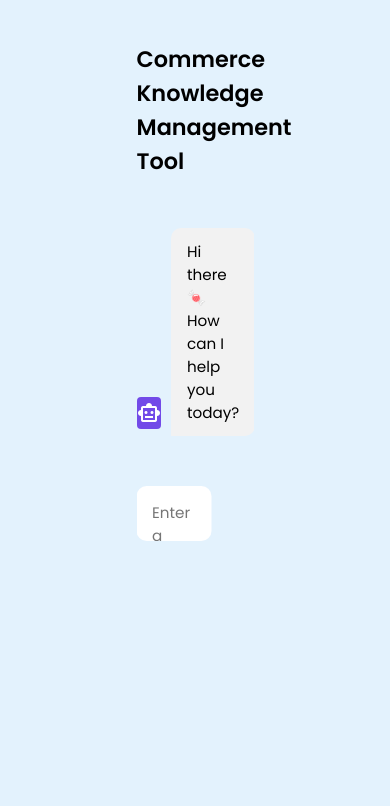
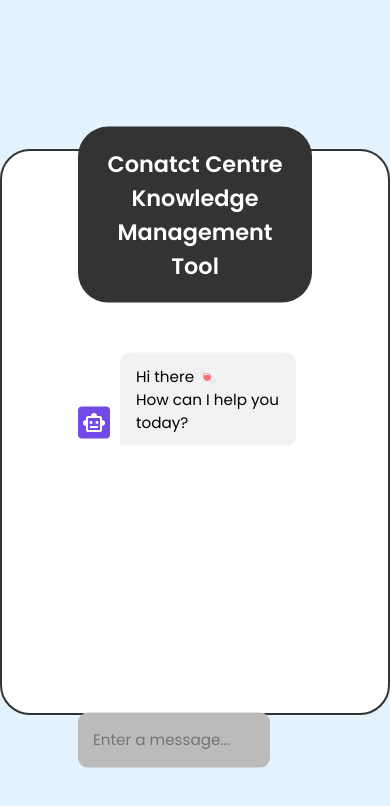
Before and after one commit to yuvan-s-96/SIH, a plain HTML site: page Commerce-Knowledge-Management-Tool/index.html in a window 390 px wide. Drawn offline with nearby package versions, Linux system fonts and the light colour scheme.

Commit message:
frontend changed

```diff
--- a/Commerce-Knowledge-Management-Tool/index.html
+++ b/Commerce-Knowledge-Management-Tool/index.html
@@ -8,7 +8,7 @@
   <!-- The head section of the HTML document -->
   <meta charset="utf-8" />
   <!-- Declares the character encoding of the document -->
-  <title>Chatbot in JavaScript | CodingNepal</title>
+  <title>CONTACT CENTRE</title>
   <!-- Sets the title of the webpage -->
   <link rel="stylesheet" href="style.css" />
   <!-- Links an external CSS file for styling -->
@@ -23,6 +23,9 @@
   <!-- Links a Google Font style for rounded symbols -->
   <script type="module" src="script.js" defer></script>
   <!-- Links an external JavaScript file, executed after the document is parsed -->
+  <meta charset="UTF-8">
+  <meta name="viewport" content="width=device-width, initial-scale=1.0">
+
 </head>
 
 <!-- <script type="module">
@@ -66,6 +69,10 @@
 </script> -->
 
 <body>
+
+  <div class="container">
+    <!-- Your content goes here -->
+  </div>
   <!-- The body section of the HTML document -->
   <div class="chatbot-container">
     <!-- Container for the chatbot interface -->
@@ -73,7 +80,8 @@
       <!-- Container to display the chatbot -->
       <header>
         <!-- Header section of the chat interface -->
-        <h2> Commerce Knowledge Management Tool</h2>
+        <h2> Conatct Centre Knowledge Management Tool</h2>
+
         <!-- Title for the chatbot -->
       </header>
       <ul class="chatbox">
--- a/Commerce-Knowledge-Management-Tool/script.js
+++ b/Commerce-Knowledge-Management-Tool/script.js
@@ -14,7 +14,6 @@ const firebaseConfig = {
 // Initialize Firebase
 const app = initializeApp(firebaseConfig);
 const db = getFirestore(app);
-
 
 const chatbox = document.querySelector(".chatbox");
 const chatInput = document.querySelector(".chat-input textarea");
@@ -79,7 +78,10 @@ const generateResponse = async (chatElement) => {
     // Your existing code for fetching data and displaying it
     async function fetchDataAndDisplay() {
       const lowerCaseMessage = userMessage.toLowerCase();
-      alert(lowerCaseMessage)// Read user input
+
+      // Remove or comment out the following line to avoid the alert message
+      // alert(lowerCaseMessage);
+
       if (!lowerCaseMessage) return;
 
       const id = ['41wUxM646z8yL1EtGGGc', 'BtCfal2Av0KCy52DijRn', 'MbZy2HDErVbZY8rP3uX0',
@@ -93,7 +95,7 @@ const generateResponse = async (chatElement) => {
           const answer = docSnap.data()['answer'];
           messageElement.textContent = answer;
           scrollToBottom();
-          break  // Exit the loop after finding the first match
+          break;  // Exit the loop after finding the first match
         }
       }
 
@@ -101,7 +103,7 @@ const generateResponse = async (chatElement) => {
       chatInput.value = "";
     }
 
-    await fetchDataAndDisplay() // Wait for fetchDataAndDisplay to complete
+    await fetchDataAndDisplay(); // Wait for fetchDataAndDisplay to complete
   }
 };
 
--- a/Commerce-Knowledge-Management-Tool/style.css
+++ b/Commerce-Knowledge-Management-Tool/style.css
@@ -5,6 +5,47 @@
   box-sizing: border-box;
   font-family: "Poppins", sans-serif;
 }
+body {
+  margin: 0;
+  padding: 0;
+  box-sizing: border-box;
+  display: flex;
+  align-items: center;
+  justify-content: center;
+  min-height: 100vh;
+  background-color: #f0f0f0;
+  font-family: Arial, sans-serif;
+}
+
+header {
+  text-align: center;
+  padding: 20px;
+  border-radius: 30px;
+  background-color: #333;
+  color: #fff;
+
+
+}
+
+.head {
+  height: 100px;
+  width: 100%;
+  background-color: white;
+
+}
+.container {
+  height: 15cm;
+  width: 25cm;
+  border: 2px solid #333;
+  border-radius: 30px;
+  background-color: #fff;
+  margin-top: 20px; /* Adjust as needed */
+
+}
+
+
+
+
 body {
   background: #e3f2fd;
 }
@@ -24,6 +65,17 @@ body {
   margin-left: 15px;
   margin-top: 10px;
 }
+.chatbot .chatbox-container {
+  background-color: #fff; /* Set the background color to white */
+  border-radius: 20px; /* Set border-radius for curved edges */
+  overflow: hidden; /* Hide overflow content outside the container */
+}
+.chatbox-container .chatbox {
+  padding: 10px;
+  display: flex;
+  flex-direction: column-reverse; /* Reverse the order of the messages */
+}
+
 .chatbot-toggler {
   position: fixed;
   bottom: 30px;
@@ -95,12 +147,16 @@ body.show-chatbot .chatbot {
 header h2 {
   font-size: 1.4rem;
 }
+/* Increase the height and adjust padding for the chatbox */
 .chatbot .chatbox {
   overflow-y: auto;
-  height: 510px;
-  padding: 30px 20px 100px;
+  height: 80vh; /* Adjust the height as needed, for example, 80% of the viewport height */
+  padding: 30px 20px 20px; /* Adjust the padding as needed */
+}
 
-}
+/* Adjust the position and dimensions of the chatbot container */
+
+
 .chatbot :where(.chatbox, textarea)::-webkit-scrollbar {
   width: 6px;
 }
@@ -196,16 +252,15 @@ header h2 {
     right: 20px;
     bottom: 20px;
   }
-  .chatbot {
-    right: 0;
-    bottom: 0;
-    height: 100%;
-    border-radius: 0;
-    width: 100%;
+  .chatbox {
+    min-height: 500px; /* Set a maximum height for the chatbox */
+    overflow-y: auto; /* Enable vertical scrolling */
+    scrollbar-width: thin; /* Thin scrollbar for Firefox */
   }
   .chatbot .chatbox {
-    height: 90%;
-    padding: 25px 15px 100px;
+    overflow-y: auto;
+    height: calc(100% - 50px); /* Adjust the height considering the header and padding */
+    padding: 20px; /* Adjust the padding inside the container as needed */
   }
   .chatbot .chat-input {
     padding: 5px 15px;
@@ -217,32 +272,40 @@ header h2 {
 /* Style for the chatbot container */
 .chatbot-container {
   position: fixed;
-  top: 30%;
+  top: 50%;
   left: 50%;
   transform: translate(-50%, -50%);
-  width: 30%;
-  height: 50%;
+  width: 60%; /* Adjust the width as needed */
+  height: 70%; /* Adjust the height as needed */
 }
-.chatbox{
-  max-height: 39pc;
-  overflow-y: scroll;
-  scrollbar-width: none;
+.chatbox {
+  min-height: 410px;
+  max-height: 410px; /* Set a maximum height for the chatbox */
+  overflow-y: auto; /* Enable vertical scrolling */
+  scrollbar-width: thin; /* Thin scrollbar for Firefox */
 }
+
 .input-container {
   display: flex;
   align-items: center;
 }
 
-.input-container textarea {
-  flex: 1;
-  height: 55px; /* Adjust height as needed */
+
+.chat-input textarea {
+  height: 55px;
+  width: calc(100% - 15px); /* Adjust the width to leave space for padding */
   border: none;
   outline: none;
   resize: none;
+  max-height: 180px;
   padding: 15px;
   font-size: 0.95rem;
   border-radius: 10px;
+  background-color: #bcbbbb;
+
 }
+
+
 
 .input-container #send-btn {
   margin-left: 10px; /* Adjust spacing between textarea and button */
```
